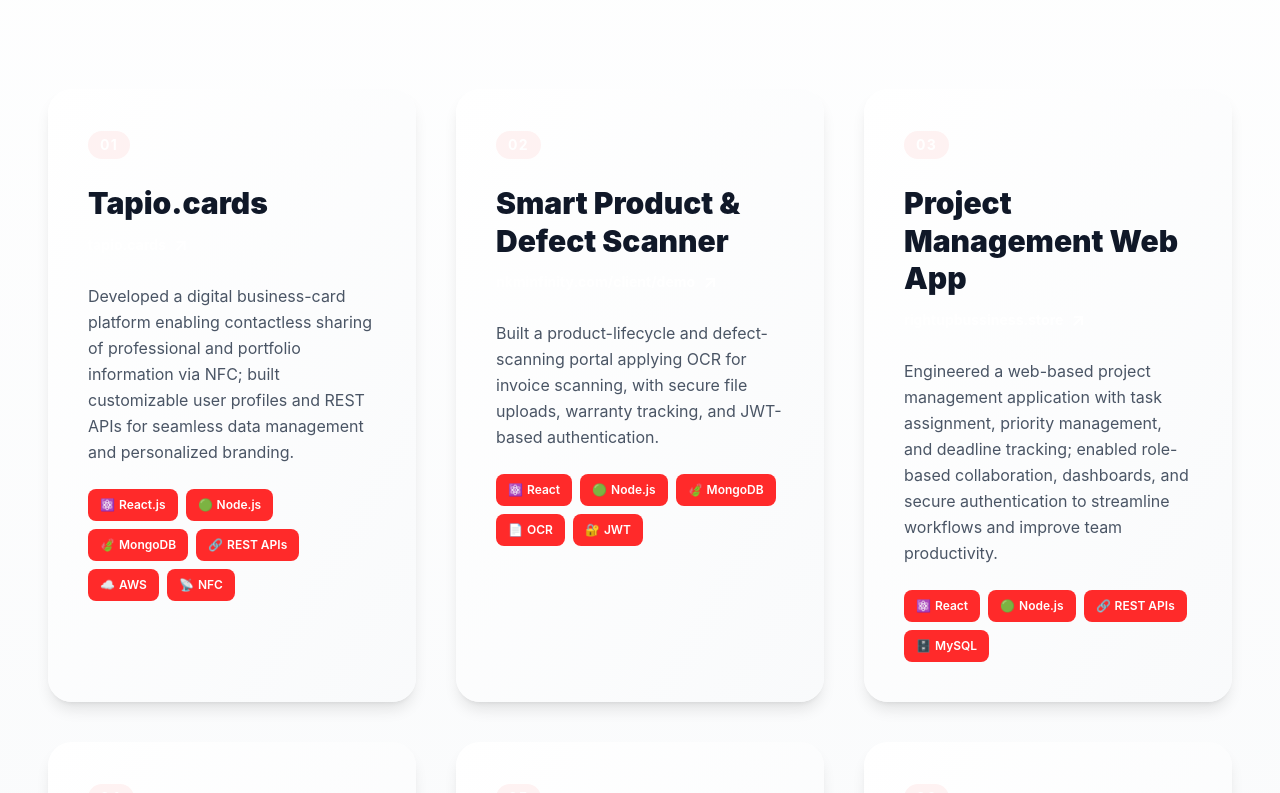
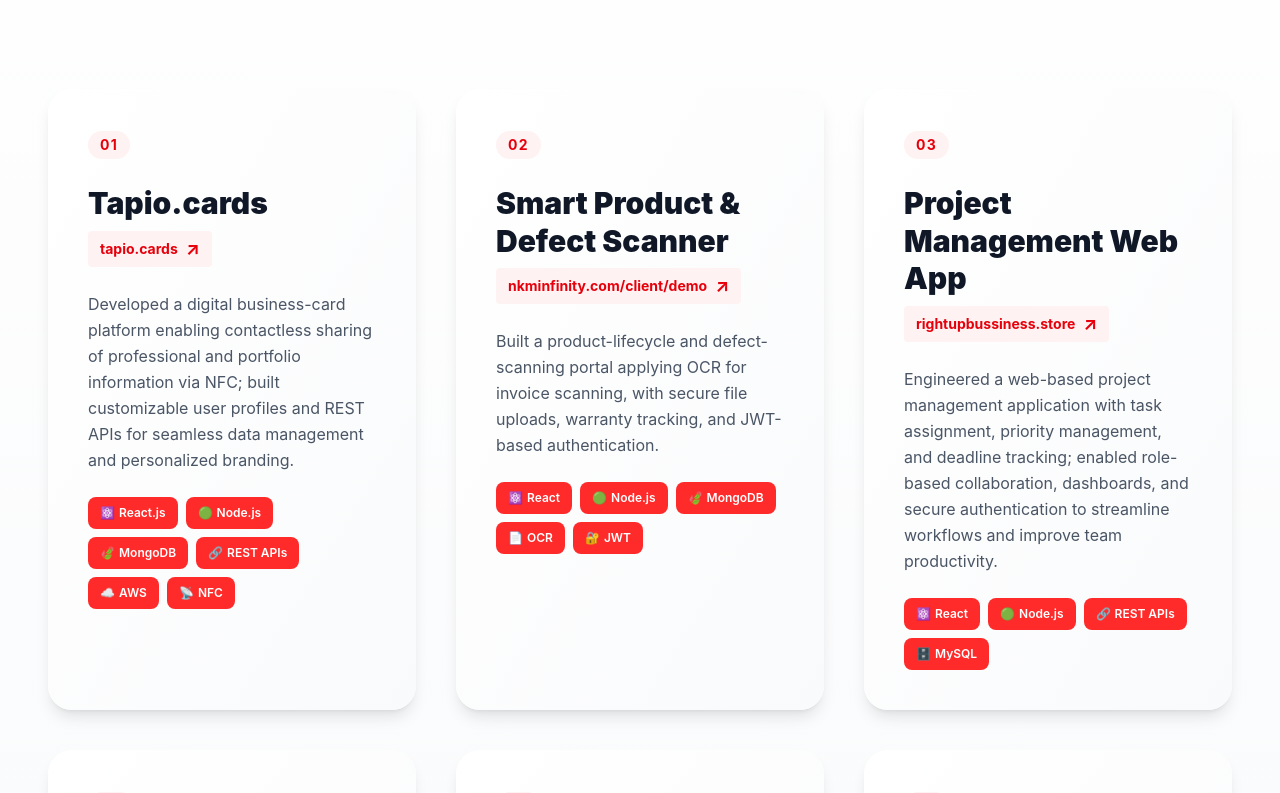
Before and after one commit to SnehaS-14/SnehaPortfortlio, a React (Vite) app: page / in a window 1280 px wide. Shown: the part 3500-4293 px from the top of the page. Built offline with nearby package versions, Linux system fonts and the light colour scheme.

Commit message:
Fix project link visibility by correcting color classes

```diff
--- a/src/components/Projects.jsx
+++ b/src/components/Projects.jsx
@@ -54,7 +54,7 @@ const ProjectCard = ({ project, onClick, isMobile }) => {
         <div className="relative z-10">
           {/* Number and Icon */}
           <div className="flex items-center justify-between mb-6">
-            <span className="text-#ff2a2a text-sm font-bold tracking-widest uppercase bg-red-50 px-3 py-1 rounded-full">
+            <span className="text-red-600 text-sm font-bold tracking-widest uppercase bg-red-50 px-3 py-1 rounded-full">
               0{project.number}
             </span>
             <span className="text-2xl opacity-0 group-hover:opacity-100 transition-opacity duration-300">
@@ -63,7 +63,7 @@ const ProjectCard = ({ project, onClick, isMobile }) => {
           </div>
 
           {/* Title */}
-          <h3 className="text-2xl md:text-3xl font-black text-gray-900 mb-2 leading-tight group-hover:text-#ff2a2a transition-colors duration-300">
+          <h3 className="text-2xl md:text-3xl font-black text-gray-900 mb-2 leading-tight group-hover:text-red-600 transition-colors duration-300">
             {project.title}
           </h3>
 
@@ -76,7 +76,7 @@ const ProjectCard = ({ project, onClick, isMobile }) => {
               onClick={(e) => {
                 if (!isMobile) e.stopPropagation();
               }}
-              className="text-#ff2a2a text-sm font-bold mb-6 hover:underline inline-flex items-center gap-2"
+              className="text-red-600 text-sm font-bold mb-6 hover:underline inline-flex items-center gap-2 bg-red-50 px-3 py-1 rounded hover:bg-red-100 transition-colors"
             >
               {project.link}
               <span className="text-lg">↗</span>
@@ -272,7 +272,7 @@ const Projects = () => {
 
             {/* Modal Content */}
             <div className="mb-6">
-              <span className="text-#ff2a2a text-sm font-bold tracking-widest uppercase bg-red-50 px-3 py-1 rounded-full">
+              <span className="text-red-600 text-sm font-bold tracking-widest uppercase bg-red-50 px-3 py-1 rounded-full">
                 Project 0{selectedProject.number}
               </span>
             </div>
```
